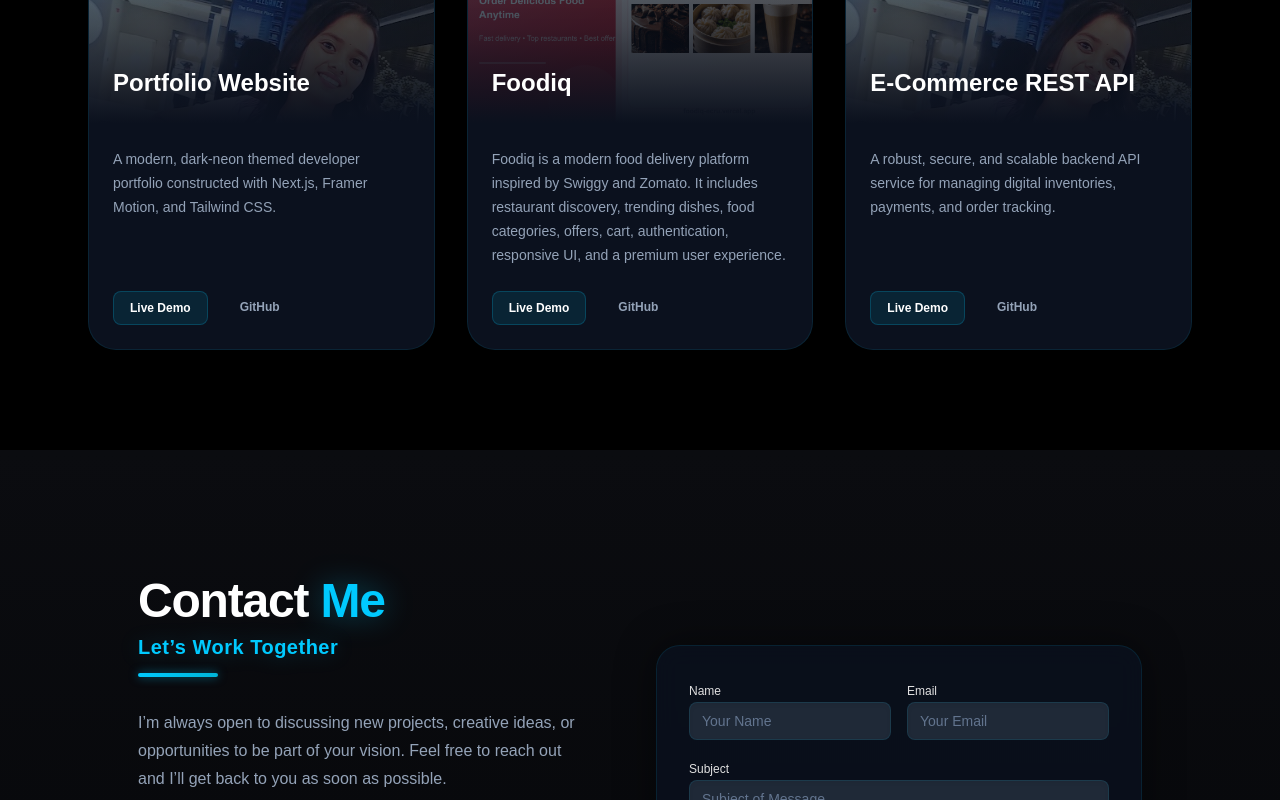
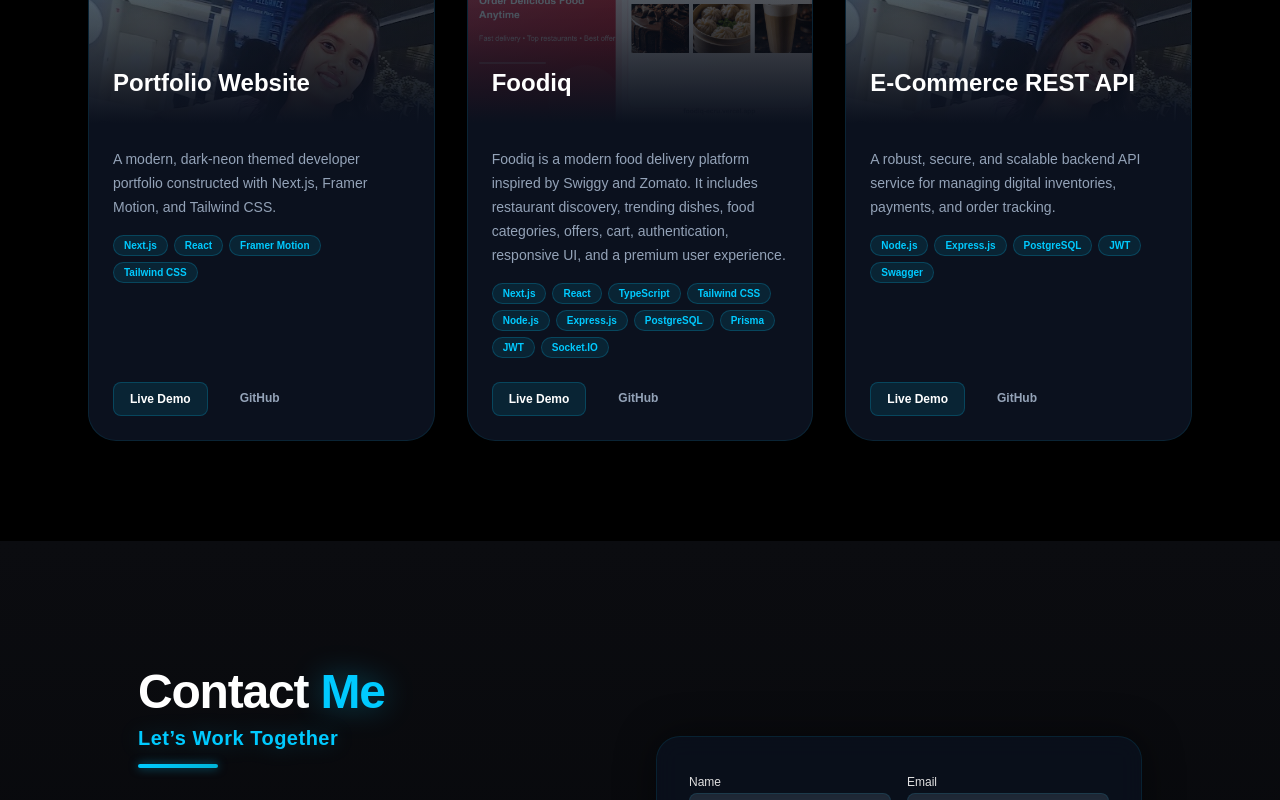
Before and after one commit to sangita123-a/Sangita-portfolio-page, a Next.js app: page / in a window 1280 px wide. Shown: the part 3140-3940 px from the top of the page. Built offline with nearby package versions, Linux system fonts and the light colour scheme; no server answers.

Commit message:
feat(portfolio): render tech stack badges and unoptimized image for Foodiq project

```diff
--- a/app/page.tsx
+++ b/app/page.tsx
@@ -396,6 +396,7 @@ export default function Home() {
                         src={p.thumbnailUrl}
                         alt={p.title}
                         fill
+                        unoptimized
                         className="object-cover object-top opacity-40 group-hover:scale-105 transition-transform duration-500"
                       />
                     )}
@@ -409,6 +410,18 @@ export default function Home() {
                   </div>
                   <div className="p-6">
                     <p className="text-sm leading-6 text-[#94A3B8]">{p.description}</p>
+                    {p.techStack && p.techStack.length > 0 && (
+                      <div className="mt-4 flex flex-wrap gap-1.5">
+                        {p.techStack.map((tech: string) => (
+                          <span
+                            key={tech}
+                            className="text-[10px] font-semibold text-[#00CAFF] bg-[#00CAFF]/10 border border-[#00CAFF]/20 px-2.5 py-0.5 rounded-full"
+                          >
+                            {tech}
+                          </span>
+                        ))}
+                      </div>
+                    )}
                   </div>
                 </div>
                 <div className="p-6 pt-0">
```
